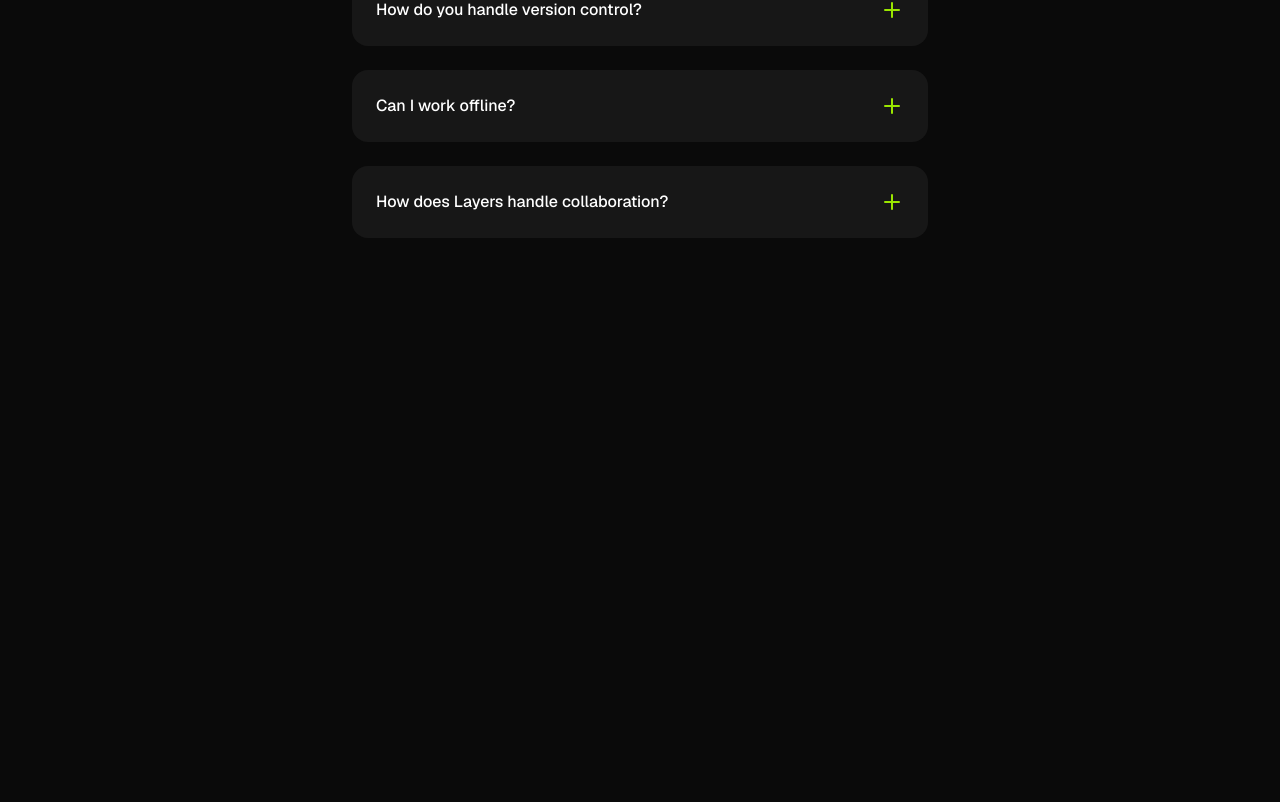
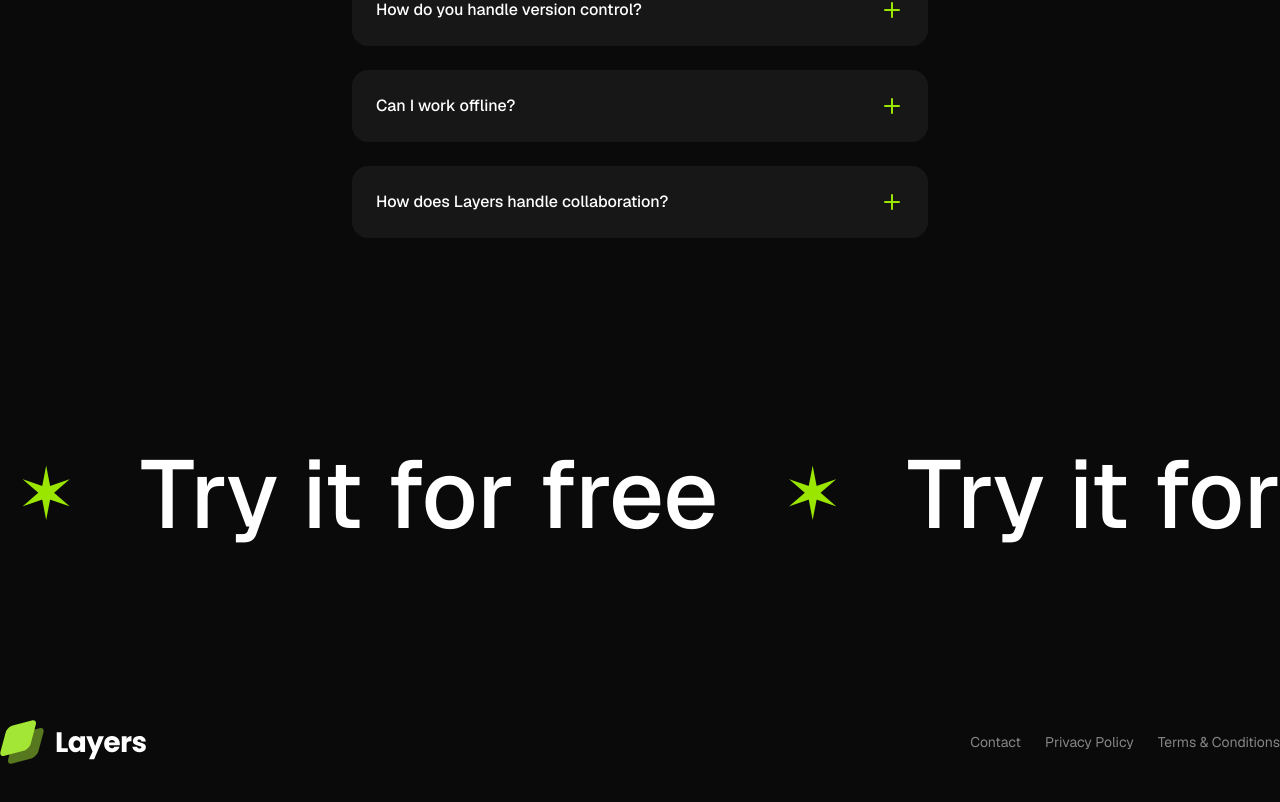
Before and after one commit to ajlaroya/layers-landing-page, a Next.js app: page / in a window 1280 px wide. Shown: the part 4432-5234 px from the top of the page. Before the commit the page ends 4766 px from the top, so only its background shows below. Built offline with nearby package versions, Linux system fonts and the light colour scheme.

Commit message:
call to action and footer section complete

```diff
--- a/app/page.tsx
+++ b/app/page.tsx
@@ -1,5 +1,7 @@
+import CallToAction from "./sections/CallToAction";
 import Faqs from "./sections/Faqs";
 import Features from "./sections/Features";
+import Footer from "./sections/Footer";
 import Hero from "./sections/Hero";
 import Integrations from "./sections/Integrations";
 import Introduction from "./sections/Introduction";
@@ -16,6 +18,8 @@
       <Features />
       <Integrations />
       <Faqs />
+      <CallToAction />
+      <Footer />
     </>
   );
 }
--- a/app/sections/CallToAction.tsx
+++ b/app/sections/CallToAction.tsx
@@ -1,3 +1,16 @@
 export default function CallToAction() {
-    return <div>Call To Action</div>;
+  return (
+    <section className="py-24">
+      <div className="flex overflow-x-clip p-4">
+        <div className="flex flex-none gap-16 text-7xl font-medium md:text-8xl">
+          {Array.from({ length: 10 }).map((_, i) => (
+            <div key={i} className="flex items-center gap-16">
+              <span className="text-7xl text-lime-400">&#10038;</span>
+              <span>Try it for free</span>
+            </div>
+          ))}
+        </div>
+      </div>
+    </section>
+  );
 }
--- a/app/sections/Footer.tsx
+++ b/app/sections/Footer.tsx
@@ -1,9 +1,35 @@
+import logoImage from "@public/logo.svg";
+import Image from "next/image";
+
 const footerLinks = [
-    { href: "#", label: "Contact" },
-    { href: "#", label: "Privacy Policy" },
-    { href: "#", label: "Terms & Conditions" },
+  { href: "#", label: "Contact" },
+  { href: "#", label: "Privacy Policy" },
+  { href: "#", label: "Terms & Conditions" },
 ];
 
 export default function Footer() {
-    return <div>Footer</div>;
+  return (
+    <section className="py-16">
+      <footer className="container mx-auto">
+        <div className="flex flex-col items-center gap-6 md:flex-row md:justify-between">
+          <div>
+            <Image src={logoImage} alt="Layers logo" />
+          </div>
+          <div>
+            <nav className="flex gap-6">
+              {footerLinks.map((link) => (
+                <a
+                  key={link.label}
+                  href={link.href}
+                  className="text-sm text-white/50"
+                >
+                  {link.label}
+                </a>
+              ))}
+            </nav>
+          </div>
+        </div>
+      </footer>
+    </section>
+  );
 }
```
